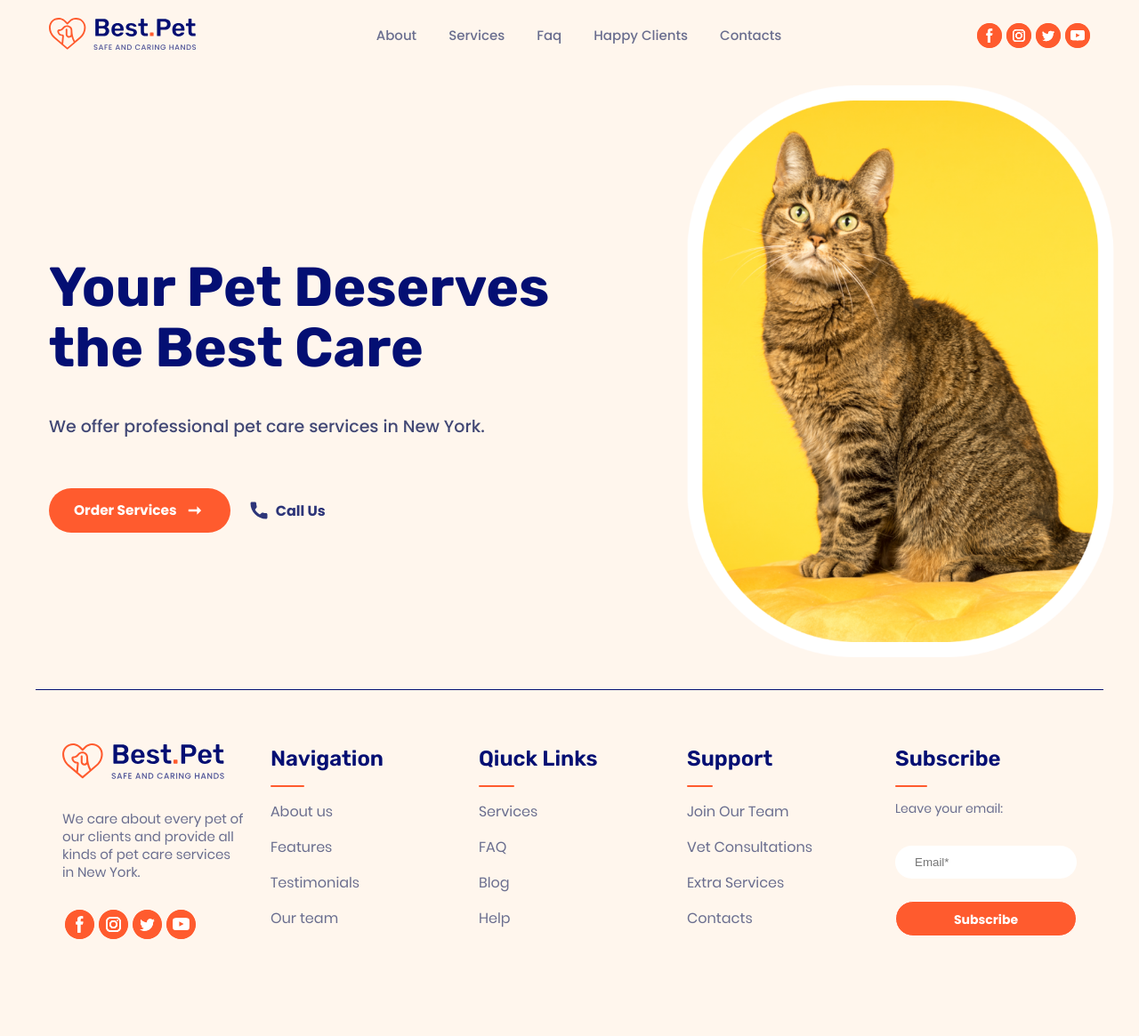
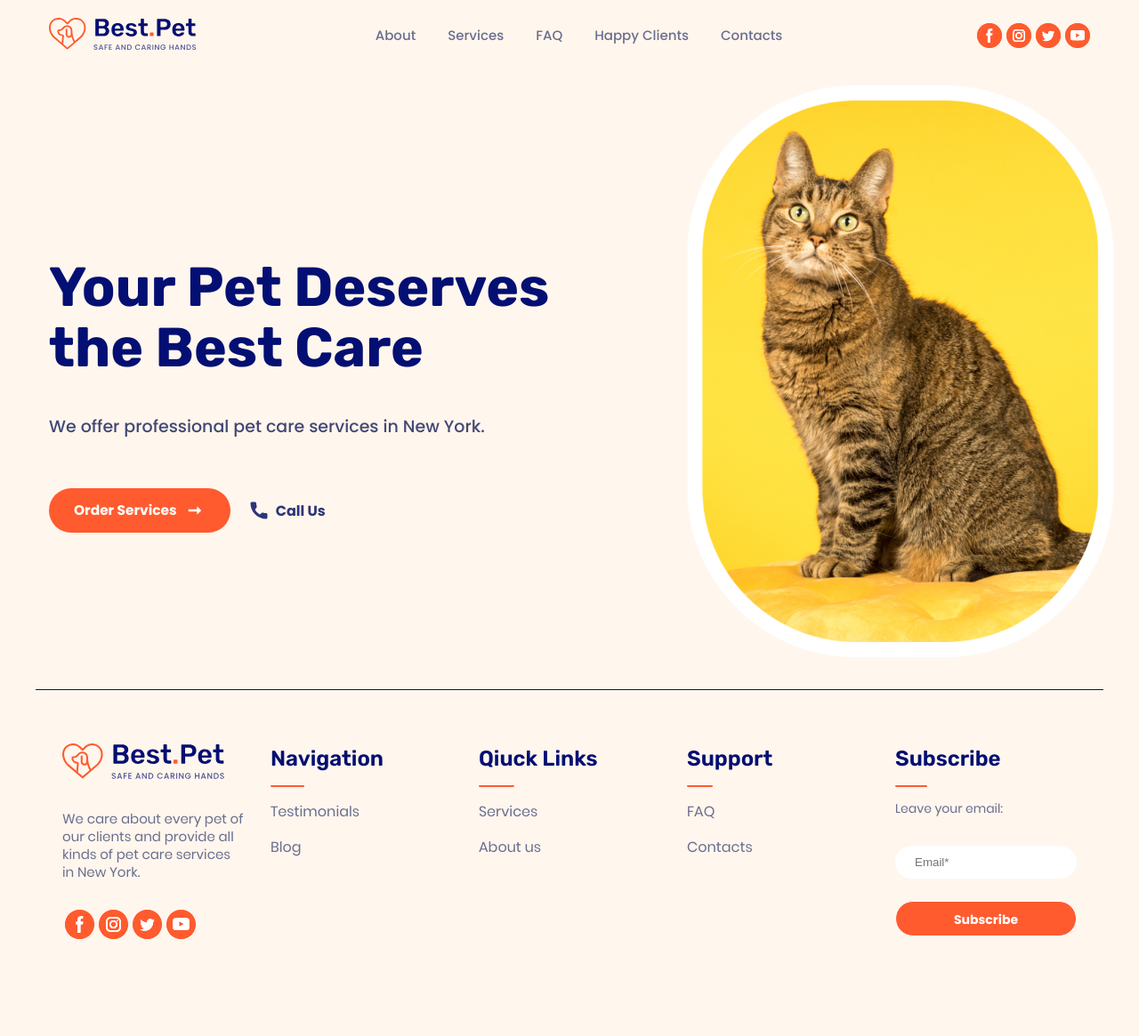
Before and after one commit to Andrewakiv/vet_clinic, a Django app: template src/templates/base.html in a window 1280 px wide. Shown: the whole page at 89% size. Run offline with Django 5.2, Linux system fonts and the light colour scheme; the template is opened without the code that fills it, so the values that code supplies are empty.

Commit message:
footer context processor

```diff
--- a/src/project/settings.py
+++ b/src/project/settings.py
@@ -65,6 +65,9 @@
                 'django.contrib.auth.context_processors.auth',
                 'django.contrib.messages.context_processors.messages',
                 'vet_clinic.context_processors.get_mainmenu',
+                'vet_clinic.context_processors.get_footer_nav',
+                'vet_clinic.context_processors.get_footer_quick_links',
+                'vet_clinic.context_processors.get_support',
             ],
         },
     },
--- a/src/templates/base.html
+++ b/src/templates/base.html
@@ -140,17 +140,18 @@
     {% block content %}
     {% endblock %}
 
-
+    {% block footer %}
     <div class="footer">
         <nav class="footer__nav">
             <ul class="footer__nav-list">
                 <li class="menu-item">
-                    <img class="footer__logo-image" src="img/logofooter.svg" alt="Footer Logo">
+                    <img class="footer__logo-image" src="{% static 'vet_clinic/img/logofooter.svg' %}" alt="Footer Logo">
                     <p class="footer-text">We care about every pet of our clients and provide all kinds of pet care
                         services in New York.</p>
                     <div class="footer__social-icons">
                         <a href="https://www.facebook.com/" class="footer__social-link">
-                            <svg class="icon si656a2bb0f0e7db000ea4343ac89d89cf5ce74c53921bbea4f9aaf0931701456822335 svgIcon_1J7 filled_Qbi"
+<!--                            <img class="footer__logo-image" src="{% static 'vet_clinic/img/facebook.svg' %}" alt="Footer Logo">-->
+                            <svg xmlns="http://www.w3.org/2000/svg" class="icon si656a2bb0f0e7db000ea4343ac89d89cf5ce74c53921bbea4f9aaf0931701456822335 svgIcon_1J7 filled_Qbi"
                                  viewBox="0 0 32 32" style="border-radius:50%; ">
                                 <path class="outer_bDW"
                                       d="M32 0H0V32H32V0ZM16.9133 25H13.6383V16.0044H12V13.1936H13.6383V10.9374H13.6443C13.7014 8.9864 14.3604 7.129 17.5674 7.0126V7H19.6171V9.8108H17.9447C17.3379 9.8108 16.9133 10.5002 16.9133 11.1568V13.1936H19.8561L19.3702 16.0044H16.9133V25Z"
@@ -221,28 +222,25 @@
                 <li class="menu-item">
                     <h3 class="menu-item-title">Navigation</h3>
                     <div class="menu-item-link-countainer">
-                        <a class="menu-item-link" href="#">About us</a>
-                        <a class="menu-item-link" href="#">Features</a>
-                        <a class="menu-item-link" href="#">Testimonials</a>
-                        <a class="menu-item-link" href="#">Our team</a>
+                        {% for f in footer_nav %}
+                        <a class="menu-item-link" href="{% url f.url_name %}">{{f.title}}</a>
+                        {% endfor %}
                     </div>
                 </li>
                 <li class="menu-item">
                     <h3 class="menu-item-title">Qiuck Links</h3>
                     <div class="menu-item-link-countainer">
-                        <a class="menu-item-link" href="services.html">Services</a>
-                        <a class="menu-item-link" href="faq.html">FAQ</a>
-                        <a class="menu-item-link" href="#">Blog</a>
-                        <a class="menu-item-link" href="#">Help</a>
+                        {% for f in footer_links %}
+                        <a class="menu-item-link" href="{% url f.url_name %}">{{f.title}}</a>
+                        {% endfor %}
                     </div>
                 </li>
                 <li class="menu-item">
                     <h3 class="menu-item-title">Support</h3>
                     <div class="menu-item-link-countainer">
-                        <a class="menu-item-link" href="#">Join Our Team</a>
-                        <a class="menu-item-link" href="#">Vet Consultations</a>
-                        <a class="menu-item-link" href="#">Extra Services</a>
-                        <a class="menu-item-link" href="#">Contacts</a>
+                        {% for f in footer_support %}
+                        <a class="menu-item-link" href="{% url f.url_name %}">{{f.title}}</a>
+                        {% endfor %}
                     </div>
                 </li>
                 <li class="menu-item">
@@ -261,6 +259,7 @@
             </ul>
         </nav>
     </div>
+    {% endblock footer %}
 </div>
 </body>
 </html>
--- a/src/vet_clinic/context_processors.py
+++ b/src/vet_clinic/context_processors.py
@@ -1,7 +1,7 @@
 menu = [
     {'title': "About", 'url_name': 'vet_clinic:about'},
     {'title': "Services", 'url_name': 'vet_clinic:services'},
-    {'title': "Faq", 'url_name': 'vet_clinic:faq'},
+    {'title': "FAQ", 'url_name': 'vet_clinic:faq'},
     {'title': "Happy Clients", 'url_name': 'vet_clinic:responses'},
     {'title': "Contacts", 'url_name': 'vet_clinic:contacts'},
 ]
@@ -9,3 +9,33 @@
 
 def get_mainmenu(request):
     return {'mainmenu': menu}
+
+
+footer_nav = [
+    {'title': "Testimonials", 'url_name': 'vet_clinic:responses'},
+    {'title': "Blog", 'url_name': 'vet_clinic:blog'},
+]
+
+
+def get_footer_nav(request):
+    return {'footer_nav': footer_nav}
+
+
+footer_quick_links = [
+    {'title': "Services", 'url_name': 'vet_clinic:services'},
+    {'title': "About us", 'url_name': 'vet_clinic:about'},
+]
+
+
+def get_footer_quick_links(request):
+    return {'footer_links': footer_quick_links}
+
+
+footer_support = [
+    {'title': "FAQ", 'url_name': 'vet_clinic:faq'},
+    {'title': "Contacts", 'url_name': 'vet_clinic:contacts'},
+]
+
+
+def get_support(request):
+    return {'footer_support': footer_support}
--- a/src/vet_clinic/templates/vet_clinic/index.html
+++ b/src/vet_clinic/templates/vet_clinic/index.html
@@ -13,7 +13,8 @@
             <div>
                 <div class="services-carousel__item">
                     <div class="services-carousel__image">
-                        <img src="{% static 'vet_clinic/img/girl-with-dog-blue.png' %}" alt="A girl with a Jack Russell Terrier"
+                        <img src="{% static 'vet_clinic/img/girl-with-dog-blue.png' %}"
+                             alt="A girl with a Jack Russell Terrier"
                              class="services-carousel__img" width="360"/>
                     </div>
                     <div class="services-carousel__content">
--- a/src/vet_clinic/urls.py
+++ b/src/vet_clinic/urls.py
@@ -10,4 +10,5 @@
     path('faq/', views.faq, name='faq'),
     path('responses/', views.responses, name='responses'),
     path('contacts/', views.contacts, name='contacts'),
+    path('blog/', views.blog, name='blog'),
 ]
--- a/src/vet_clinic/views.py
+++ b/src/vet_clinic/views.py
@@ -24,3 +24,7 @@
 
 def contacts(request):
     return HttpResponse('contacts')
+
+
+def blog(request):
+    return HttpResponse('blog')
```
Also changed, not shown: src/vet_clinic/static/vet_clinic/img/facebook.svg (added).
